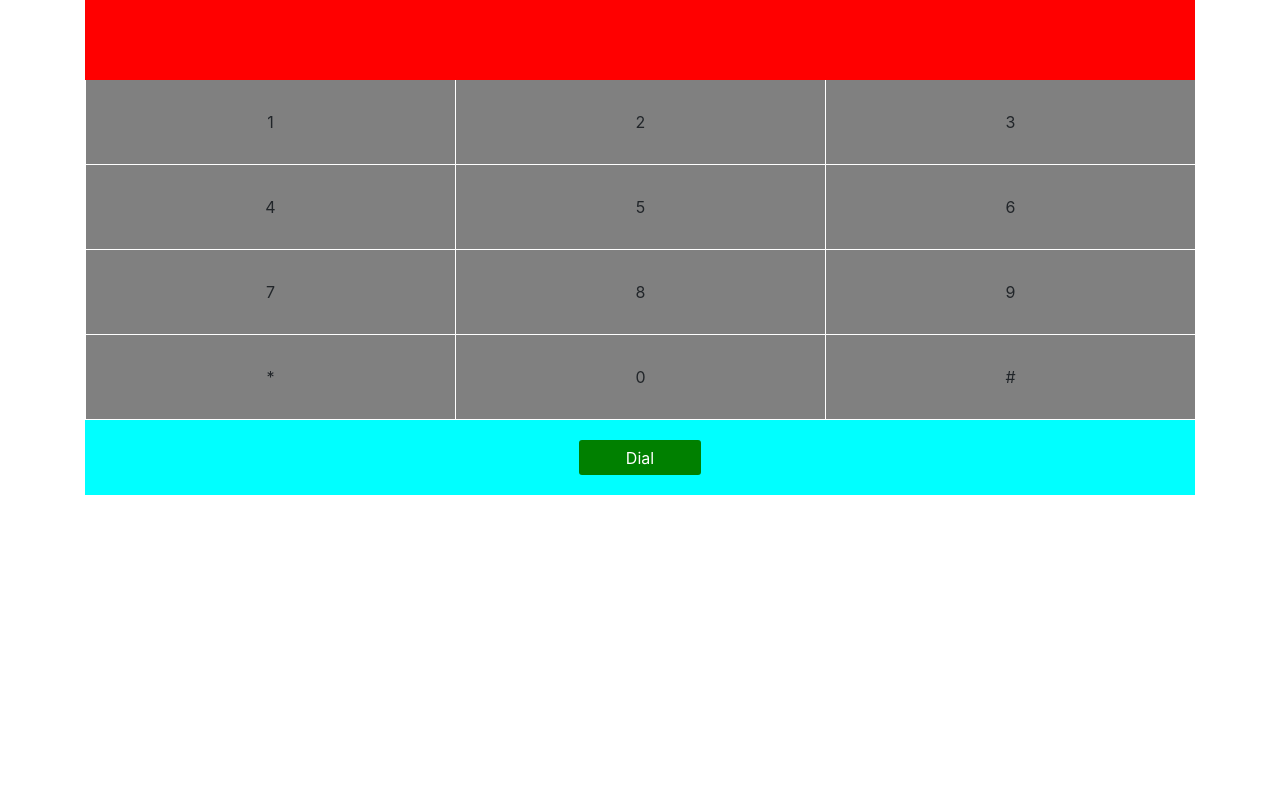
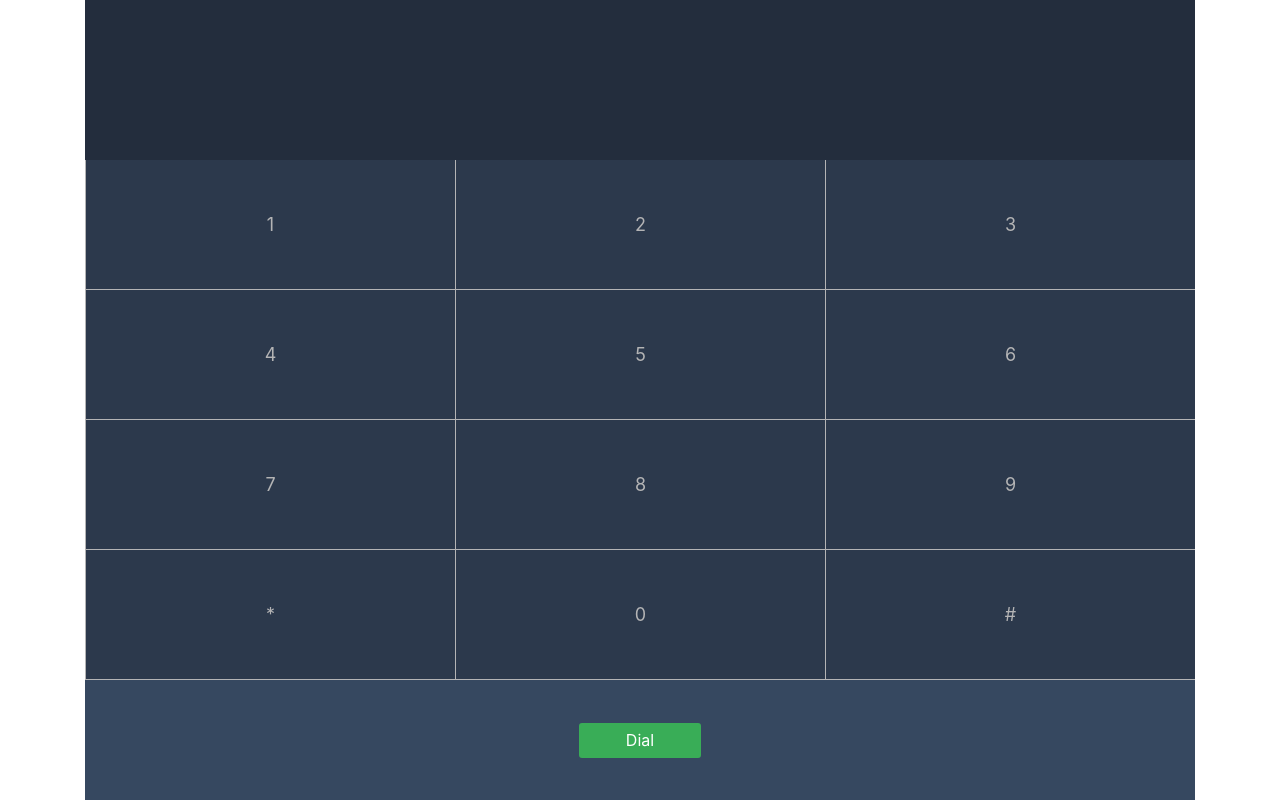
Before and after one commit to SimoneSabba/dialer, an Angular app: page / in a window 1280 px wide. Built offline with nearby package versions, Linux system fonts and the light colour scheme.

Commit message:
added variables

```diff
--- a/src/app/ui-dialer/ui-dialer.component.html
+++ b/src/app/ui-dialer/ui-dialer.component.html
@@ -1,8 +1,12 @@
 <div class="[ dialer ]" [class.dialer--flex]=is_on_call>
+	<!-- TOP SECTION -->
 	<div class="[ dialer__top ]">
-		<span [hidden]=!is_on_call>00:22:23</span>
-		<span>{{ number_to_dial }}</span>
+		<span class="[ dialer__top__time ]">{{ timer }}</span>
+		<span class="[ dialer__top__number ]">{{ number_to_dial }}</span>
 	</div>
+	<!-- /TOP SECTION -->
+
+	<!-- DIALER -->
 	<div class="[ dialer__pad ]" [hidden]=is_on_call>
 		<div
 			*ngFor="let number of numbers"
@@ -11,8 +15,12 @@
 			<span>{{ number }}</span>
 		</div>
 	</div>
+	<!-- /DIALER -->
+
+	<!-- BOTTOM SECTION -->
 	<div class="[ dialer__bottom ]" [class.dialer__bottom--full-height]=is_on_call>
 		<button [hidden]=is_on_call (click)="onDialClick()" class="[ dialer__bottom__button dialer__bottom__button--green ]">Dial</button>
 		<button [hidden]=!is_on_call (click)="onHangUpClick()" class="[ dialer__bottom__button dialer__bottom__button--red ]">Hangup</button>
 	</div>
+	<!-- /BOTTOM SECTION -->
 </div>
--- a/src/app/ui-dialer/ui-dialer.component.scss
+++ b/src/app/ui-dialer/ui-dialer.component.scss
@@ -1,5 +1,5 @@
 @import "../../assets/variables";
-@import "~bootstrap/scss/mixins";
+@import "../../assets/mixins/rem";
 
 .dialer {
 
@@ -11,31 +11,46 @@
 	}
 
 	&__top {
-		background: $ui-red;
+		background: $dark-blue;
+		height: 20vh;
 		display: flex;
 		align-items: center;
 		flex-direction: column;
 		justify-content: center;
-		padding: 40px;
-		color: $ui-white;
+		@include rem(padding, 40px);
+
+		color: $white;
+
+		&__time {
+			color: $light-grey;
+			@include rem(font-size, 13px);
+		}
+		&__number { @include rem(font-size, 18px); }
+
 	}
 
 	&__pad {
-	    display: flex;
+			display: flex;
+			height: 65vh;
 	    flex-direction: row;
 	    justify-content: space-around;
 	    flex-wrap: wrap;
 
 	    &__number {
+				@include rem(font-size, 18px);
+				display: flex;
+				flex-direction: column;
+				justify-content: center;
+				align-items: center;
 				width: 33.3333%;
-				border-bottom: 1px solid $ui-white;
-    		border-left: 1px solid $ui-white;
+				color: $light-grey;
+				border-bottom: 1px solid $light-grey;
+    		border-left: 1px solid $light-grey;
 				cursor: pointer;
   	    text-align: center;
-				padding: 30px;
-				background: grey;
+				background: $medium-blue;
 				&:active {
-					background: yellow;
+					background: $dark-blue;
 				}
 	    }
 	}
@@ -43,23 +58,25 @@
 	&__bottom {
 		display: flex;
 		justify-content: center;
-		background: aqua;
-		padding: 20px;
+		height: 15vh;
+		align-items: center;
+		background: $light-blue;
+		@include rem(padding, 20px);
 
 		&--full-height {
-			height: 100%;
+			height: 80vh;
+			align-items: flex-start;
 		}
 
     &__button {
-			height: 35px;
-			width: 122px;
+			@include rem(height, 35px);
+			@include rem(width, 122px);
+			@include rem(border-radius, 3px);
+    	border: none;
+			color: $white;
 
-    	border: none;
-    	border-radius: 3px;
-			color: $ui-white;
-
-			&--red { background: $ui-red; }
-			&--green { background: $ui-green; }
+			&--red { background: $red; }
+			&--green { background: $green; }
     }
 	}
 }
--- a/src/app/ui-dialer/ui-dialer.component.ts
+++ b/src/app/ui-dialer/ui-dialer.component.ts
@@ -10,6 +10,7 @@ export class UiDialerComponent implements OnInit {
   numbers: Array<string> = ['1','2','3','4','5','6','7','8','9','*','0','#'];
   number_to_dial: string = "";
   is_on_call: boolean = false;
+  timer: string = "";
 
   constructor() { }
 
@@ -22,10 +23,12 @@ export class UiDialerComponent implements OnInit {
 
   onDialClick() {
     this.is_on_call = true;
+    this.timer = "00.01";
   }
 
   onHangUpClick() {
     this.is_on_call = false;
+    this.timer = "";
   }
 
 }
--- a/src/assets/_variables.scss
+++ b/src/assets/_variables.scss
@@ -1,5 +1,10 @@
 // shared variables
 
-$ui-red: red;
-$ui-green: green;
-$ui-white: white;
+$red: #D4461C;
+$green: #39AD57;
+$white: #ffffff;
+$dark-blue: #232D3D;
+$medium-blue: #2C394C;
+$light-blue: #364860;
+$grey: #4B5B70;
+$light-grey: #B4B4B5;
--- /dev/null
+++ b/src/assets/mixins/_rem.scss
@@ -0,0 +1,72 @@
+$rem-baseline: 16px !default;
+$rem-fallback: true !default;
+$rem-px-only: false !default;
+
+@function rem-separator($list, $separator: false) {
+  @if $separator == "comma" or $separator == "space" {
+    @return append($list, null, $separator);
+  }
+
+  @if function-exists("list-separator") == true {
+    @return list-separator($list);
+  }
+
+  // list-separator polyfill by Hugo Giraudel (https://sass-compatibility.github.io/#list_separator_function)
+  $test-list: ();
+  @each $item in $list {
+    $test-list: append($test-list, $item, space);
+  }
+
+  @return if($test-list == $list, space, comma);
+}
+
+@mixin rem-baseline($zoom: 100%) {
+  font-size: $zoom / 16px * $rem-baseline;
+}
+
+@function rem-convert($to, $values...) {
+  $result: ();
+  $separator: rem-separator($values);
+
+  @each $value in $values {
+    @if type-of($value) == "number" and unit($value) == "rem" and $to == "px" {
+      $result: append($result, $value / 1rem * $rem-baseline + 0px, $separator);
+    } @else if type-of($value) == "number" and unit($value) == "px" and $to == "rem" {
+      $result: append($result, $value / $rem-baseline + 0rem, $separator);
+    } @else if type-of($value) == "list" {
+      $value-separator: rem-separator($value);
+      $value: rem-convert($to, $value...);
+      $value: rem-separator($value, $value-separator);
+      $result: append($result, $value, $separator);
+    } @else {
+      $result: append($result, $value, $separator);
+    }
+  }
+
+  @return if(length($result) == 1, nth($result, 1), $result);
+}
+
+@function rem($values...) {
+  @if $rem-px-only {
+    @return rem-convert(px, $values...);
+  } @else {
+    @return rem-convert(rem, $values...);
+  }
+}
+
+@mixin rem($properties, $values...) {
+  @if type-of($properties) == "map" {
+    @each $property in map-keys($properties) {
+      @include rem($property, map-get($properties, $property));
+    }
+  } @else {
+    @each $property in $properties {
+      @if $rem-fallback or $rem-px-only {
+        #{$property}: rem-convert(px, $values...);
+      }
+      @if not $rem-px-only {
+        #{$property}: rem-convert(rem, $values...);
+      }
+    }
+  }
+}
```
